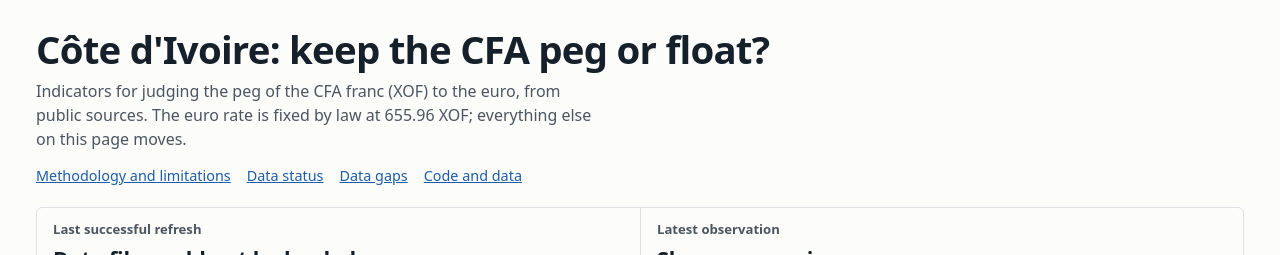
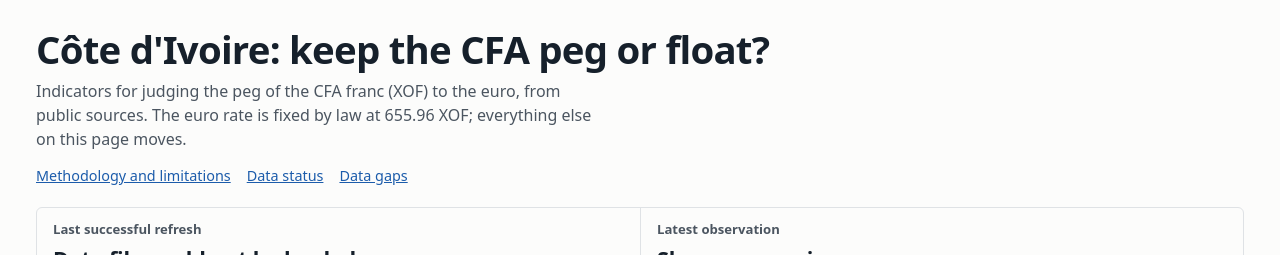
Before and after one commit to peha21ac/Country-Dashboard, a plain HTML site: page site/index.html in a window 1280 px wide. Shown: the top 255 px of the page. Drawn offline with Linux system fonts and the light colour scheme; no server answers.

Commit message:
Remove Code and data link from the dashboard header
Co-Authored-By: Claude Sonnet 5.5 <noreply@anthropic.com>
Claude-Session: https://claude.ai/code/session_015HS1KgopLnzShg7piqUaL4

```diff
--- a/site/index.html
+++ b/site/index.html
@@ -19,7 +19,6 @@
       <a href="methodology.html">Methodology and limitations</a>
       <a href="#status">Data status</a>
       <a href="#gaps">Data gaps</a>
-      <a href="https://github.com/peha21ac/Country-Dashboard">Code and data</a>
     </nav>
     <div class="stamps" id="stamps" aria-live="polite">
       <div class="stamp"><h2>Last successful refresh</h2><div class="big" id="st-ok">Loading…</div><div class="sub" id="st-ok-chi" style="color:var(--ink);font-weight:600"></div><div class="sub" id="st-ok-sub"></div></div>
```
